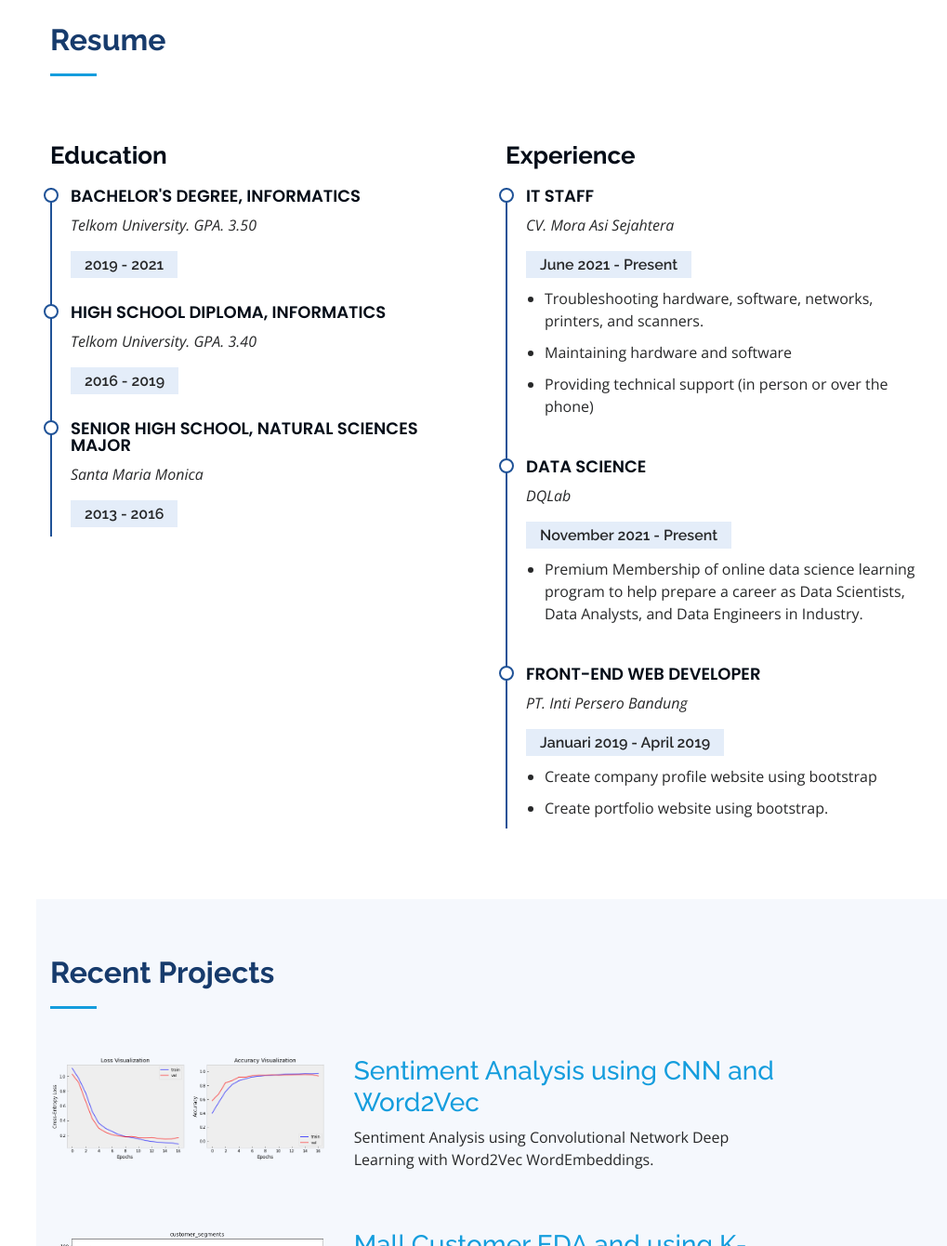
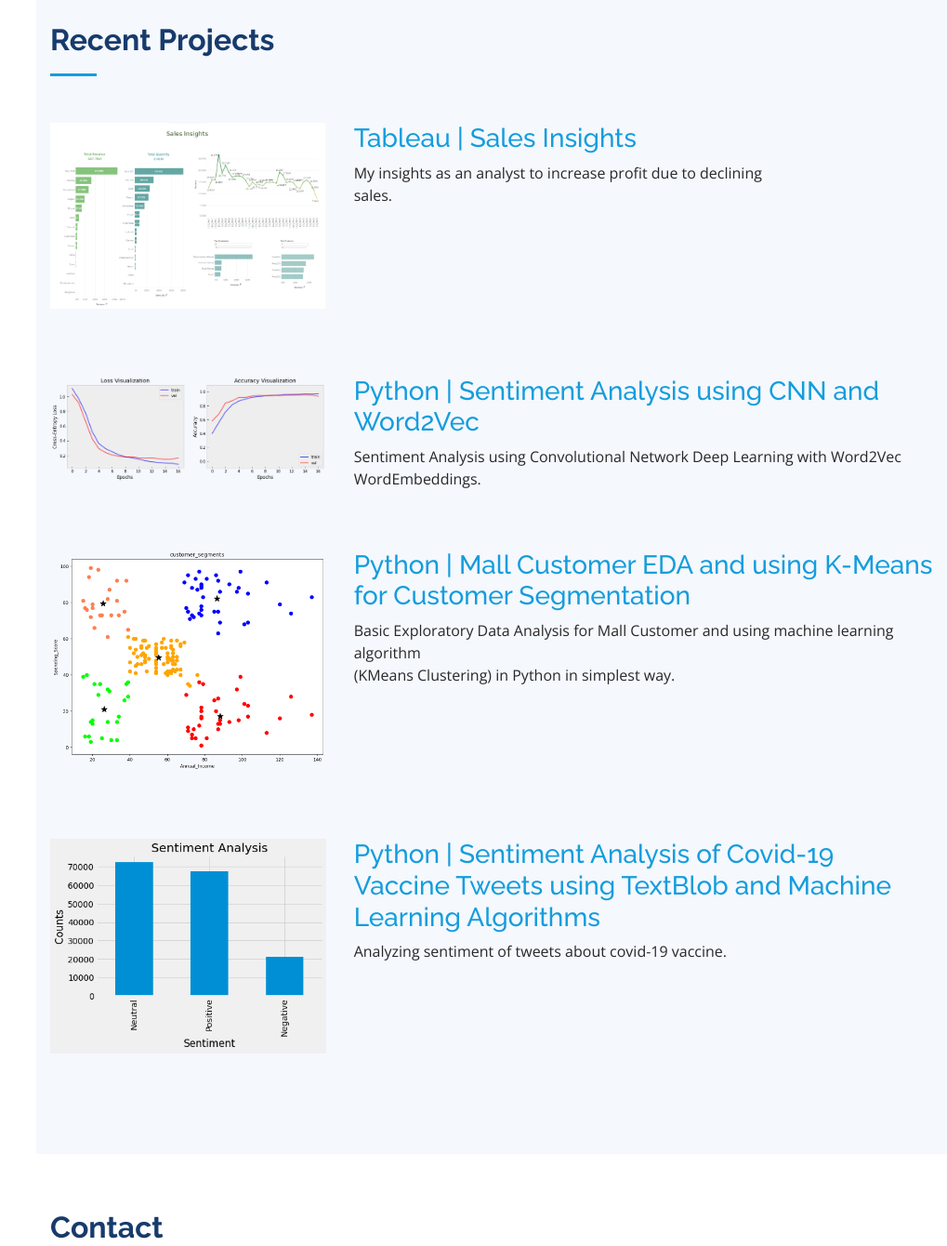
Before and after one commit to chanlyseptian/chanlyseptian.github.io, a plain HTML site: page index.html in a window 1280 px wide. Shown: the part 1460-2800 px from the top of the page at 93% size, without its empty margins (261-1280 px from the left). Drawn offline with nearby package versions, Linux system fonts and the light colour scheme.

Commit message:
add new projects

```diff
--- a/index.html
+++ b/index.html
@@ -75,7 +75,7 @@
   <section id="hero" class="d-flex flex-column justify-content-center align-items-center">
     <div class="hero-container" data-aos="fade-in">
       <h1>Chanly Septian</h1>
-      <p>I'm a <span class="typed" data-typed-items="Data Enthusiast, Hard-worker, Self-motivated learner"></span></p>
+      <p>I'm a <span class="typed" data-typed-items="Data Enthusiast, Self-motivated learner, Team Player"></span></p>
     </div>
   </section><!-- End Hero -->
 
@@ -120,7 +120,7 @@
 
 
     <!-- ======= Resume Section ======= -->
-    <section id="resume" class="resume">
+    <!-- <section id="resume" class="resume">
       <div class="container">
 
         <div class="section-title">
@@ -129,16 +129,7 @@
 
         <div class="row">
           <div class="col-lg-6" data-aos="fade-up">
-            <!-- <h3 class="resume-title">Summary</h3>
-            <div class="resume-item pb-0">
-              <h4>Chanly Septian</h4>
-              <p><em>6+ years of industry experience across diverse roles like Software Engineer, Data Science Consultant, Program Manager and Tech Evangelist </em></p>
-              <ul>
-                <li>Bangalore, India</li>
-                <li>lakshya90@gmail.com</li>
-                <li>lakshyasivaramakrishnan.in</li>
-              </ul>
-            </div> -->
+
 
             <h3 class="resume-title">Education</h3>
             <div class="resume-item">
@@ -146,21 +137,20 @@
               <p><em>Telkom University. GPA. 3.50</em></p>
               <h5>2019 - 2021</h5>
 
-              <!-- <p><li>Student Activity Council Member, Google Student Club Ambassador </li><li>Selected for 3rd South Asia Workshop on Research Frontiers in Computing at National University of Singapore, Singapore</li><li>Underwent non-formal Sanskrit Education conducted through Rashtriya Sanskrit Sansthan(Under MHRD, Govt of India)</li></p> -->
             </div>
             <div class="resume-item">
               <h4>High School Diploma, Informatics</h4>
               <p><em>Telkom University. GPA. 3.40</em></p>
               <h5>2016 - 2019</h5>
 
-              <!-- <p><li>Built a library management system for the department in fifth semester and a neural network based face recognition system in eighth semester.</li><li>Represented the institute in various intra and inter collegiate technical and cultural events</li></p> -->
+
             </div>
             <div class="resume-item">
               <h4>Senior High School, Natural Sciences Major</h4>
               <p><em>Santa Maria Monica</em></p>
               <h5>2013 - 2016</h5>
 
-              <!-- <p><li>Built a library management system for the department in fifth semester and a neural network based face recognition system in eighth semester.</li><li>Represented the institute in various intra and inter collegiate technical and cultural events</li></p> -->
+
             </div>
           </div>
           <div class="col-lg-6" data-aos="fade-up" data-aos-delay="100">
@@ -198,21 +188,12 @@
 
               </ul>
             </div>
-            <!-- <div class="resume-item">
-              <h4>Software Engineer</h4>
-              <h5>2014 - 2016</h5>
-              <p><em>GE Healthcare, Bangalore, India</em></p>
-              <ul>
-                <li>Developed features and applications for the platform team using a Linux based OS; providing fixes for the software problem reports filed either internally or externally.</li>
-                <li>A subject matter expert in media creator component: This application enables write/read/restore of DICOM data generated during scanning to/from the media like CD/DVD or USB.</li>
-                <li>Certified GE Analytics Engineer; SpringPeople certified for Apache Hadoop & Big Data For Developers, Design Patterns, Python, HTML, CSS and Javascript</li>
-              </ul>
-            </div> -->
+
           </div>
         </div>
 
       </div>
-    </section><!-- End Resume Section -->
+    </section>End Resume Section -->
 
 
 
@@ -229,6 +210,22 @@
 
         <div class="row">
 
+
+          <!-- project4 -->
+          <div class="col-lg-4" data-aos="fade-right">
+            <img src="assets/img/dashboard_sales.png" class="img-fluid" alt="">
+            <br>
+            <br>
+            <br>
+            <br>
+          </div>
+          <article class="col-6 col-12-xsmall work-item">
+            <h3><a href="https://github.com/chanlyseptian/sales_insights" target="_blank">Tableau | Sales Insights </a></h3>
+            <p>My insights as an analyst to increase profit due to declining sales.</p>
+          </article>
+
+
+
           <!-- project3 -->
           <div class="col-lg-4" data-aos="fade-right">
             <img src="assets/img/cnn.png" class="img-fluid" alt="">
@@ -237,8 +234,8 @@
             <br>
             <br>
           </div>
-          <article class="col-6 col-12-xsmall work-item">
-            <h3><a href="https://github.com/chanlyseptian/Sentiment-Analysis-using-CNN-and-Word2Vec" target="_blank">Sentiment Analysis using CNN and Word2Vec</a></h3>
+          <article class="col-8 col-12-xsmall work-item">
+            <h3><a href="https://github.com/chanlyseptian/Sentiment-Analysis-using-CNN-and-Word2Vec" target="_blank">Python | Sentiment Analysis using CNN and Word2Vec</a></h3>
             <p>Sentiment Analysis using Convolutional Network Deep Learning with Word2Vec WordEmbeddings.</p>
           </article>
 
@@ -250,9 +247,9 @@
             <br>
             <br>
           </div>
-          <article class="col-6 col-12-xsmall work-item">
-            <h3><a href="https://github.com/chanlyseptian/CustomerSegmentation-EDA" target="_blank">Mall Customer EDA and using K-Means for Customer Segmentation</a></h3>
-            <p>Basic Exploratory Data Analysis for Mall Customer and using machine learning algorithm (KMeans Clustering) in Python in simplest way.</p>
+          <article class="col-8 col-12-xsmall work-item">
+            <h3><a href="https://github.com/chanlyseptian/CustomerSegmentation-EDA" target="_blank">Python | Mall Customer EDA and using K-Means for Customer Segmentation</a></h3>
+            <p>Basic Exploratory Data Analysis for Mall Customer and using machine learning algorithm <br> (KMeans Clustering) in Python in simplest way.</p>
           </article>
 
           <!-- project1 -->
@@ -262,8 +259,8 @@
             <br>
             <br>
           </div>
-          <article class="col-6 col-12-xsmall work-item">
-            <h3><a href="https://github.com/chanlyseptian/sentiment-analysis-of-covid19-vaccine-tweets-using-textblob-and-machine-learning-algorithms" target="_blank">Sentiment Analysis of Covid-19 Vaccine Tweets using TextBlob and Machine Learning Algorithms</a></h3>
+          <article class="col-8 col-12-xsmall work-item">
+            <h3><a href="https://github.com/chanlyseptian/sentiment-analysis-of-covid19-vaccine-tweets-using-textblob-and-machine-learning-algorithms" target="_blank">Python | Sentiment Analysis of Covid-19 Vaccine Tweets using TextBlob and Machine Learning Algorithms</a></h3>
             <p>Analyzing sentiment of tweets about covid-19 vaccine.</p>
           </article>
 
```
Also changed, not shown: assets/img/dashboard_sales.png (added).
